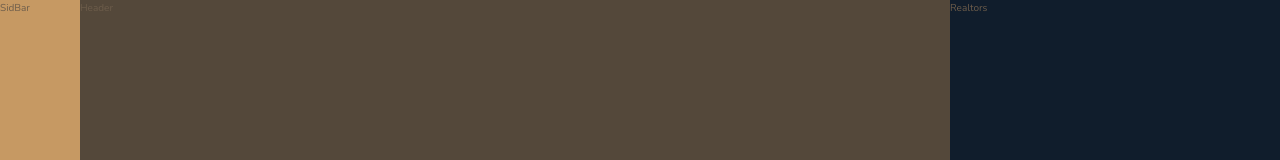
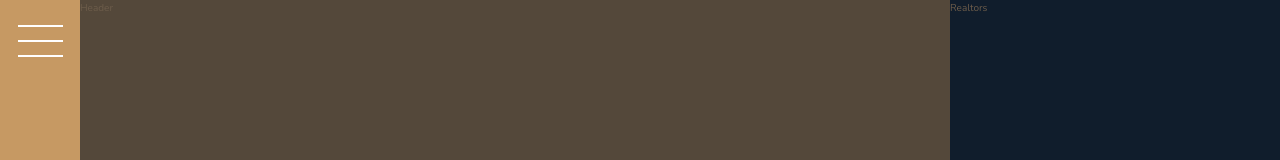
Before and after one commit to wzhtoo/SCSS_Project, a website: page Nexter/index.html in a window 1280 px wide. Shown: the top 160 px of the page. Drawn offline with nearby package versions, Linux system fonts and the light colour scheme.

```diff
--- a/Nexter/index.html
+++ b/Nexter/index.html
@@ -15,7 +15,10 @@
     <title>nexter &mdash; your home, your freedom</title>
   </head>
   <body class="container">
-    <div class="sidebar">SidBar</div>
+    <div class="sidebar">
+      <button class="nav-btn"></button>
+    </div>
+
     <header class="header">Header</header>
     <div class="realtors">Realtors</div>
 
--- a/Nexter/sass/_footer.scss
+++ b/Nexter/sass/_footer.scss
@@ -24,8 +24,7 @@
     display: block;
     transition: all 0.2s;
   }
-  &__item {
-  }
+
   &__link:hover,
   &__link:active {
     background-color: rgba(#fff, 0.05);
--- a/Nexter/sass/_sidebar.scss
+++ b/Nexter/sass/_sidebar.scss
@@ -2,4 +2,33 @@
   background-color: $color-primary;
   grid-column: sidebar-start / sidebar-end;
   grid-row: 1 / -1;
+
+  display: flex;
+  justify-content: center;
 }
+
+.nav-btn {
+  border: none;
+  border-radius: 0;
+
+  background-color: #fff;
+  height: 2px;
+  width: 4.5rem;
+  margin-top: 4rem;
+
+  &::before,
+  &::after {
+    content: "";
+    background-color: #fff;
+    height: 2px;
+    width: 4.5rem;
+    display: block;
+  }
+
+  &::before {
+    transform: translateY(-1.5rem);
+  }
+  &::after {
+    transform: translateY(1.3rem);
+  }
+}
```
Also changed, not shown: Nexter/css/style.css.
